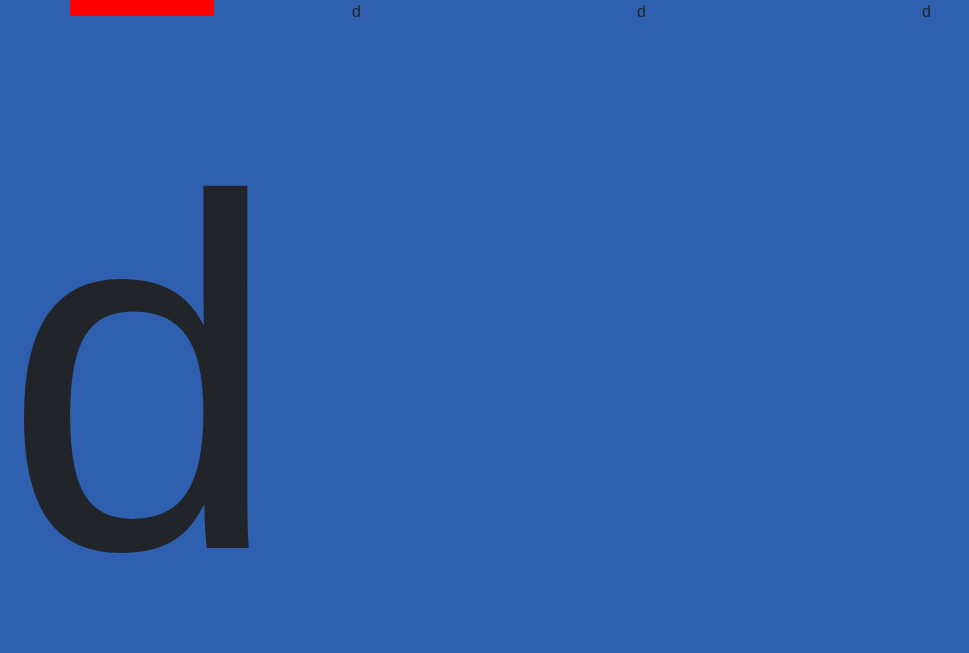
After one commit to Timothychen00/timothychen00.github.io, a Flask app: template iteration/templates/time-line.html in a window 1280 px wide. The commit adds this page. Shown: the top 653 px of the page, without its empty margins (0-969 px from the left). Run offline with Flask 2, Linux system fonts and the light colour scheme; the template is opened without the code that fills it, so the values that code supplies are empty; some web fonts are replaced.

Commit message:
測試而已
兩個新檔案只是為了測試

```diff
--- a/iteration/static/css/style.css
+++ b/iteration/static/css/style.css
@@ -110,7 +110,7 @@ body{
 
    */
 
-/* computer */
+/* cellphone */
 @media screen and (max-width:1000px) {
     .head-padding{
       padding-left: 4rem;
@@ -140,9 +140,12 @@ body{
         font-weight: 900;
     }
 
+
+
+
   }
 
-/* cellphone,ipad */
+/* computer */
 @media screen and (min-width:1000px) {
   .head-padding{
     padding-left: 15rem;
@@ -166,6 +169,13 @@ body{
     .font-size{
         font-size:23px !important;
         font-weight: 900;
+    }
+
+    .time-line{
+      width: 9rem;
+      height: 1rem;
+      background-color: red;
+      font-size: 500px;
     }
 
 }
--- /dev/null
+++ b/iteration/templates/time-line.html
@@ -0,0 +1,41 @@
+<!doctype html>
+<html lang="en">
+
+<head>
+  <title>nothing</title>
+  <!-- Required meta tags -->
+  <meta charset="utf-8">
+  <meta name="viewport" content="width=device-width, initial-scale=1, shrink-to-fit=no">
+
+  <!-- Bootstrap CSS v5.2.0-beta1 -->
+
+  <link rel="stylesheet" href="https://cdn.jsdelivr.net/npm/bootstrap@5.2.0/dist/css/bootstrap.min.css"
+    integrity="sha384-gH2yIJqKdNHPEq0n4Mqa/HGKIhSkIHeL5AyhkYV8i59U5AR6csBvApHHNl/vI1Bx" crossorigin="anonymous">
+    <link href="/static/css/style.css" rel="stylesheet">
+
+</head>
+
+<body>
+  <main>
+
+    <div class="container">
+        <div class="row d-flex">
+            <div class="col-3 justify-content-center d-flex time-line">d</div>
+            <div class="col-3 justify-content-center d-flex">d</div>
+            <div class="col-3 justify-content-center d-flex">d</div>
+            <div class="col-3 justify-content-center d-flex">d</div>
+        </div>
+    </div>
+
+  </main>
+  <!-- Bootstrap JavaScript Libraries -->
+  <script src="https://cdn.jsdelivr.net/npm/@popperjs/core@2.11.5/dist/umd/popper.min.js"
+    integrity="sha384-Xe+8cL9oJa6tN/veChSP7q+mnSPaj5Bcu9mPX5F5xIGE0DVittaqT5lorf0EI7Vk" crossorigin="anonymous">
+  </script>
+
+  <script src="https://cdn.jsdelivr.net/npm/bootstrap@5.2.0/dist/js/bootstrap.min.js"
+    integrity="sha384-ODmDIVzN+pFdexxHEHFBQH3/9/vQ9uori45z4JjnFsRydbmQbmL5t1tQ0culUzyK" crossorigin="anonymous">
+  </script>
+</body>
+
+</html>
```
Also changed, not shown: iteration/templates/new-home.html (added, +44 -0 lines).
